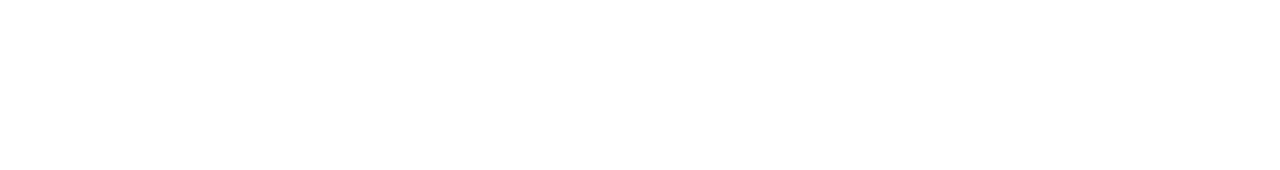
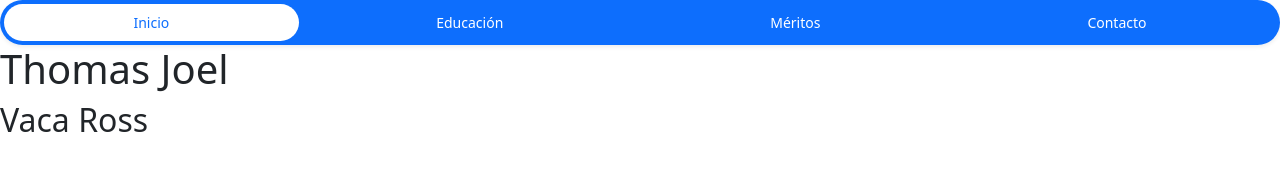
Before and after one commit to ThomXasG/PracticaGit4A_VacaThomas, a plain HTML site: page index.html in a window 1280 px wide. Drawn offline with nearby package versions, Linux system fonts and the light colour scheme.

Commit message:
Se agregó Bootstrap al proyecto, menú e información personal.

```diff
--- a/index.html
+++ b/index.html
@@ -5,8 +5,28 @@
     <meta http-equiv="X-UA-Compatible" content="IE=edge">
     <meta name="viewport" content="width=device-width, initial-scale=1.0">
     <title>Document</title>
+    <link href="https://cdn.jsdelivr.net/npm/bootstrap@5.3.0-alpha3/dist/css/bootstrap.min.css" rel="stylesheet" integrity="sha384-KK94CHFLLe+nY2dmCWGMq91rCGa5gtU4mk92HdvYe+M/SXH301p5ILy+dN9+nJOZ" crossorigin="anonymous">
+</head>
 </head>
 <body>
-
+    <nav>
+        <ul class="nav nav-pills nav-fill gap-2 p-1 small bg-primary rounded-5 shadow-sm" id="pillNav2" role="tablist" style="--bs-nav-link-color: var(--bs-white); --bs-nav-pills-link-active-color: var(--bs-primary); --bs-nav-pills-link-active-bg: var(--bs-white);">
+            <li class="nav-item" role="presentation">
+              <button class="nav-link active rounded-5" id="home-tab2" data-bs-toggle="tab" type="button" role="tab" aria-selected="true">Inicio</button>
+            </li>
+            <li class="nav-item" role="presentation">
+              <button class="nav-link rounded-5" id="profile-tab2" data-bs-toggle="tab" type="button" role="tab" aria-selected="false">Educación</button>
+            </li>
+            <li class="nav-item" role="presentation">
+              <button class="nav-link rounded-5" id="contact-tab2" data-bs-toggle="tab" type="button" role="tab" aria-selected="false">Méritos</button>
+            </li>
+            <li class="nav-item" role="presentation">
+                <button class="nav-link rounded-5" id="contact-tab2" data-bs-toggle="tab" type="button" role="tab" aria-selected="false">Contacto</button>
+              </li>
+        </ul>
+    </nav>
+    <h1>Thomas Joel</h1>
+    <h2>Vaca Ross</h2>
+    <script src="https://cdn.jsdelivr.net/npm/bootstrap@5.3.0-alpha3/dist/js/bootstrap.bundle.min.js" integrity="sha384-ENjdO4Dr2bkBIFxQpeoTz1HIcje39Wm4jDKdf19U8gI4ddQ3GYNS7NTKfAdVQSZe" crossorigin="anonymous"></script>
 </body>
 </html>
```
